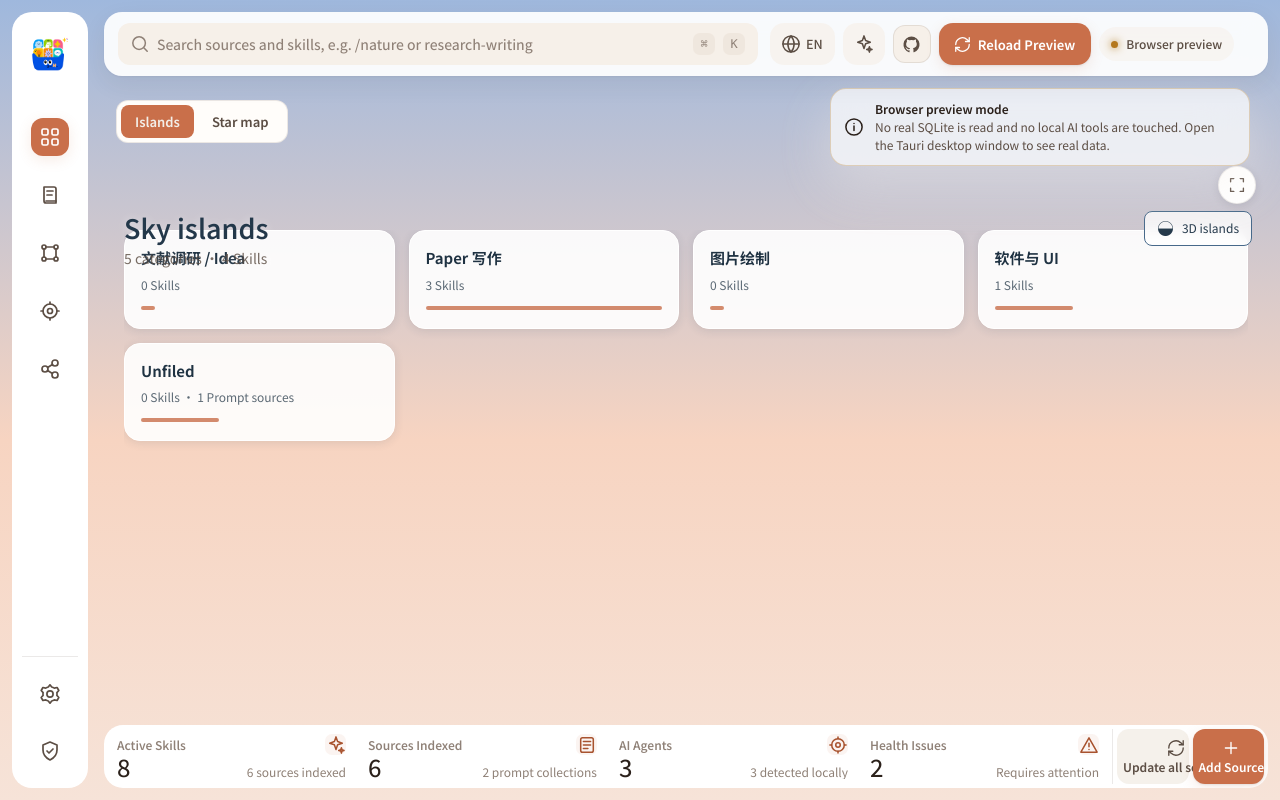
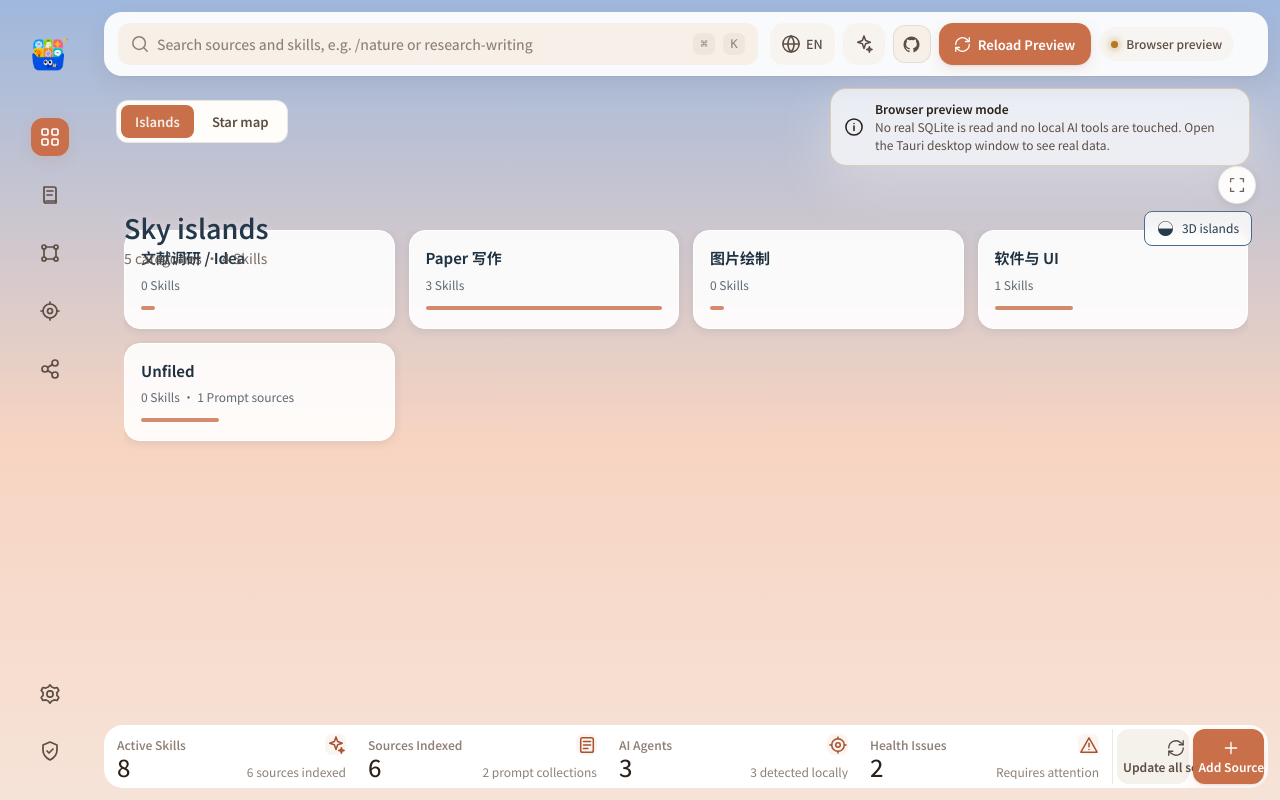
Before and after one commit to Francis-Zxp/AI-SkillHub, a React (Vite) app in the folder app-next/: page / in a window 1280 px wide. Built offline with nearby package versions, Linux system fonts and the light colour scheme.

Commit message:
fix: remove the sidebar backplate and keep version checks release independent

```diff
--- a/app-next/scripts/v3.2.12-typography-qa.cjs
+++ b/app-next/scripts/v3.2.12-typography-qa.cjs
@@ -10,6 +10,7 @@ const ctx=await browser.newContext({viewport:{width,height},deviceScaleFactor:dp
 const page=await ctx.newPage(),errors=[];page.on('pageerror',e=>errors.push(e.message));await page.goto(url);await page.locator('.sky-world-canvas').waitFor();await page.evaluate(()=>document.fonts.ready);await page.waitForTimeout(1300);
 await check('local UI font ready '+width,()=>page.evaluate(()=>{if(!document.fonts.check('400 14px "SkillHub Sans UI"','技能来源分类'))throw Error('Font not loaded');return{family:getComputedStyle(document.querySelector('.shell')).fontFamily,fontFaces:[...document.fonts].map(f=>({family:f.family,status:f.status}))};}));
 await check('scene spans viewport behind rail '+width,()=>page.locator('.sky-world-canvas').evaluate(c=>{const r=c.getBoundingClientRect();if(Math.abs(r.left)>1||Math.abs(r.width-innerWidth)>1)throw Error(JSON.stringify({left:r.left,width:r.width,innerWidth}));return{left:r.left,width:r.width};}));
+await check('rail itself has no independent background '+width,()=>page.locator('.sidebar').evaluate(e=>{const s=getComputedStyle(e);if(s.backgroundColor!=='rgba(0, 0, 0, 0)'||s.backgroundImage!=='none'||s.backdropFilter!=='none')throw Error(JSON.stringify({color:s.backgroundColor,image:s.backgroundImage,filter:s.backdropFilter}));return{color:s.backgroundColor,image:s.backgroundImage};}));
 await check('rail and chrome share top bottom gutters '+width,()=>page.evaluate(()=>{const rail=document.querySelector('.sidebar').getBoundingClientRect(),top=document.querySelector('.topbar').getBoundingClientRect(),footer=document.querySelector('.atlas-touchbar').getBoundingClientRect();const d={railTop:rail.top,railBottom:innerHeight-rail.bottom,top:top.top,bottom:innerHeight-footer.bottom};if(Object.values(d).some(v=>Math.abs(v-12)>1))throw Error(JSON.stringify(d));return d;}));
 await check('nested rail and footer frames removed '+width,()=>page.evaluate(()=>{const side=document.querySelector('.sidebar'),bar=document.querySelector('.atlas-touchbar'),metric=bar.querySelector('.metric');const d={railBorder:getComputedStyle(side).borderTopWidth,innerFrame:getComputedStyle(side,'::after').display,barBorder:getComputedStyle(bar).borderTopWidth,metricBorder:getComputedStyle(metric).borderTopWidth};if(d.railBorder!=='0px'||d.innerFrame!=='none'||d.barBorder!=='0px'||d.metricBorder!=='0px')throw Error(JSON.stringify(d));return d;}));
 await check('navigation remains clickable '+width,()=>page.locator('.nav-item').first().evaluate(e=>{const r=e.getBoundingClientRect();if(!e.contains(document.elementFromPoint(r.x+r.width/2,r.y+r.height/2)))throw Error('Navigation covered');return true;}));
--- a/app-next/src/HomeScene.css
+++ b/app-next/src/HomeScene.css
@@ -16,6 +16,9 @@
 
 /* The scene spans the window; navigation and readouts share one safe gutter. */
 .theme-family-atlas.page-dashboard { --home-rail: 92px; --home-gap: 12px; }
+.theme-family-atlas.page-dashboard .sidebar { background: transparent; border: 0; box-shadow: none; backdrop-filter: none; }
+.theme-family-atlas.page-dashboard .sidebar::after { display: none; }
+.theme-family-atlas.page-dashboard .sidebar-footer { border-color: transparent; }
 .theme-family-atlas.page-dashboard .metric-grid.atlas-touchbar { left: calc(50% + var(--home-rail) / 2); width: calc(100% - var(--home-rail) - 2 * var(--home-gap)); bottom: max(var(--home-gap), env(safe-area-inset-bottom)); border: 0; box-shadow: none; }
 .theme-family-atlas.page-dashboard .metric-grid.atlas-touchbar .metric { border: 0; background: transparent; box-shadow: none; }
 .theme-family-atlas.page-dashboard .home-visual-switch { left: calc(var(--home-rail) + 24px); }
```
Also changed, not shown: 2 other files (tests, documents, lock files or other folders).
